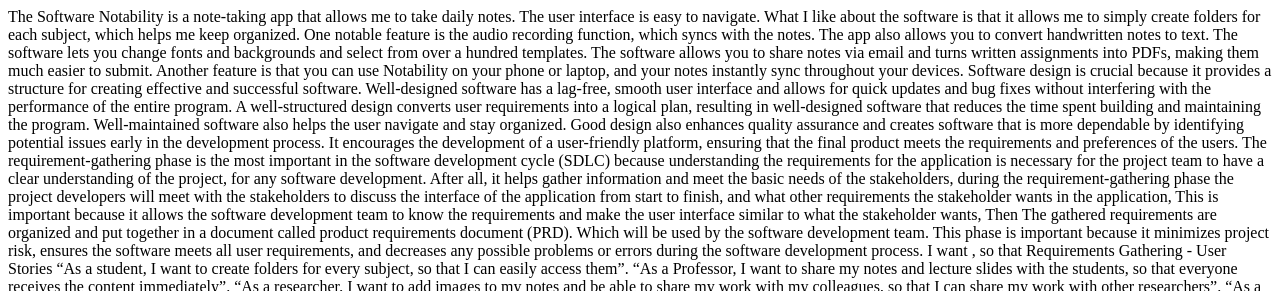
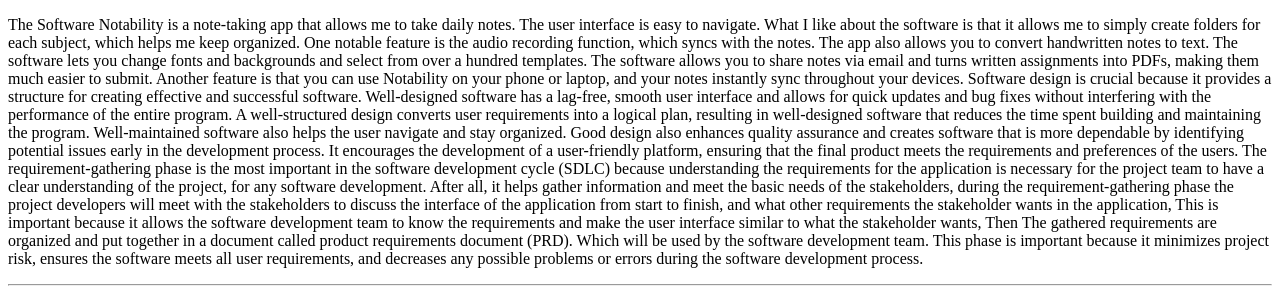
Before and after one commit to AzeemHHz/Az, a plain HTML site: page index.html in a window 1280 px wide. Shown: the top 291 px of the page. Drawn offline with Linux system fonts and the light colour scheme.

Commit message:
Update index.html

```diff
--- a/index.html
+++ b/index.html
@@ -5,13 +5,18 @@
 <title>CIS*1250 Template</title>
 <meta name="google" content="notranslate">
 </head>
-The Software Notability is a note-taking app that allows me to take daily notes. The user interface is easy to navigate. What I like about the software is that it allows me to simply create folders for each subject, which helps me keep organized. One notable feature is the audio recording function, which syncs with the notes. The app also allows you to convert handwritten notes to text. The software lets you change fonts and backgrounds and select from over a hundred templates. The software allows you to share notes via email and turns written assignments into PDFs, making them much easier to submit. Another feature is that you can use Notability on your phone or laptop, and your notes instantly sync throughout your devices.
+
+<p>
+  The Software Notability is a note-taking app that allows me to take daily notes. The user interface is easy to navigate. What I like about the software is that it allows me to simply create folders for each subject, which helps me keep organized. One notable feature is the audio recording function, which syncs with the notes. The app also allows you to convert handwritten notes to text. The software lets you change fonts and backgrounds and select from over a hundred templates. The software allows you to share notes via email and turns written assignments into PDFs, making them much easier to submit. Another feature is that you can use Notability on your phone or laptop, and your notes instantly sync throughout your devices.
 
 Software design is crucial because it provides a structure for creating effective and successful software. Well-designed software has a lag-free, smooth user interface and allows for quick updates and bug fixes without interfering with the performance of the entire program.
 A well-structured design converts user requirements into a logical plan, resulting in well-designed software that reduces the time spent building and maintaining the program. Well-maintained software also helps the user navigate and stay organized. Good design also enhances quality assurance and creates software that is more dependable by identifying potential issues early in the development process. It encourages the development of a user-friendly platform, ensuring that the final product meets the requirements and preferences of the users.
 
 
 The requirement-gathering phase is the most important in the software development cycle (SDLC) because understanding the requirements for the application is necessary for the project team to have a clear understanding of the project, for any software development. After all, it helps gather information and meet the basic needs of the stakeholders, during the requirement-gathering phase the project developers will meet with the stakeholders to discuss the interface of the application from start to finish, and what other requirements the stakeholder wants in the application, This is important because it allows the software development team to know the requirements and make the user interface similar to what the stakeholder wants, Then The gathered requirements are organized and put together in a document called product requirements document (PRD). Which will be used by the software development team. This phase is important because it minimizes project risk, ensures the software meets all user requirements, and decreases any possible problems or errors during the software development process.
+</p>
+  <hr>
+
 
 
 <user type> I want <some action/function>, so that <some reason>
```
